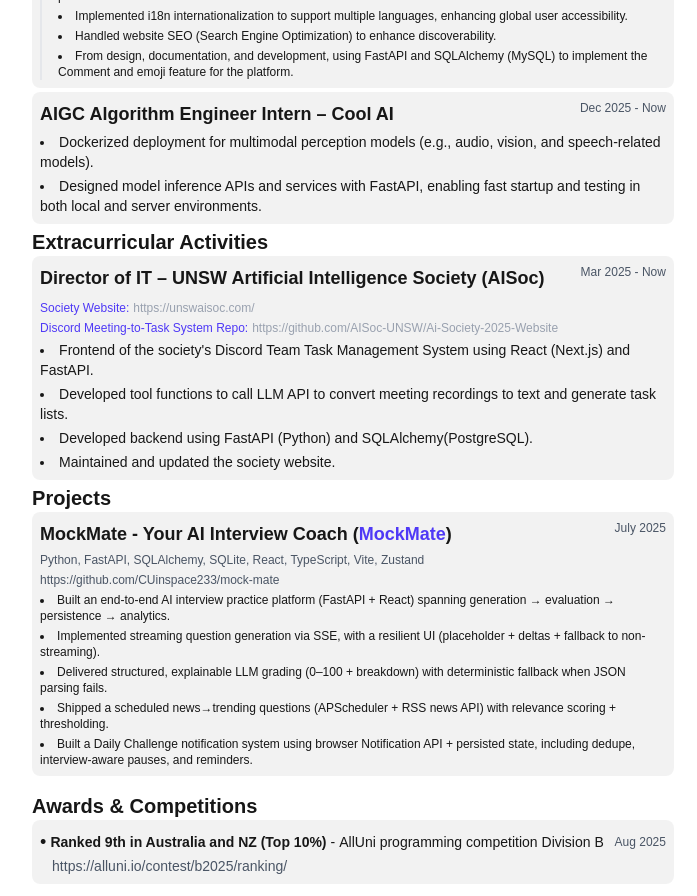
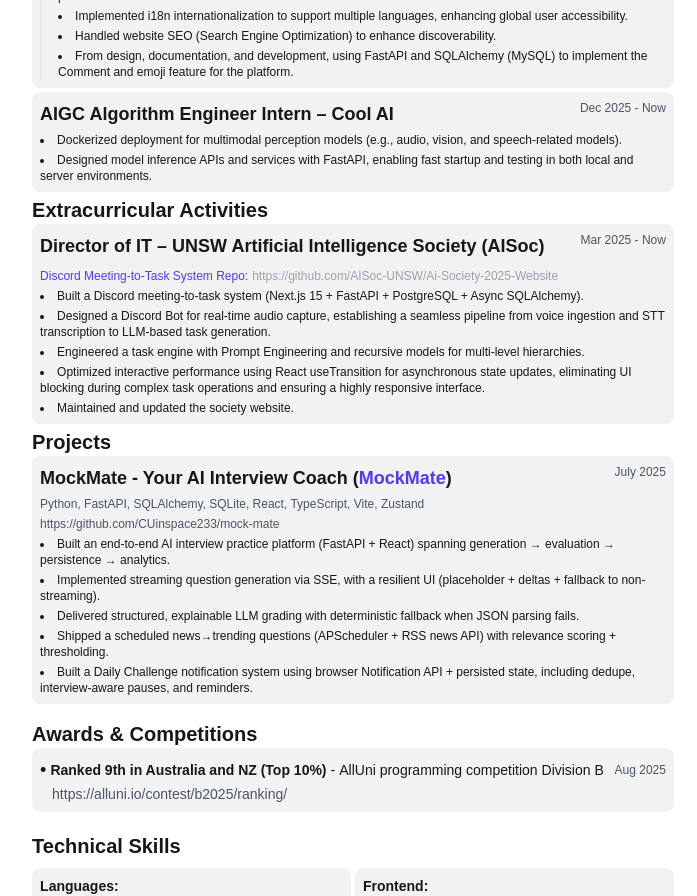
Before and after one commit to CUinspace233/my-resume, a Next.js app: page /en in a window 1280 px wide. Shown: the part 560-1456 px from the top of the page, without its empty margins (287-984 px from the left). Built offline with nearby package versions, Linux system fonts and the light colour scheme.

Commit message:
Refine achievement descriptions in English and Chinese message files for the society's Discord Meeting-to-Task System, enhancing clarity and detail. Adjust list styling in the Experience and Societies components for improved readability.

```diff
--- a/messages/en.json
+++ b/messages/en.json
@@ -98,7 +98,7 @@
           "description": [
             "Built an end-to-end AI interview practice platform (FastAPI + React) spanning generation → evaluation → persistence → analytics.",
             "Implemented streaming question generation via SSE, with a resilient UI (placeholder + deltas + fallback to non-streaming).",
-            "Delivered structured, explainable LLM grading (0–100 + breakdown) with deterministic fallback when JSON parsing fails.",
+            "Delivered structured, explainable LLM grading with deterministic fallback when JSON parsing fails.",
             "Shipped a scheduled news→trending questions (APScheduler + RSS news API) with relevance scoring + thresholding.",
             "Built a Daily Challenge notification system using browser Notification API + persisted state, including dedupe, interview-aware pauses, and reminders."
           ]
@@ -113,9 +113,10 @@
           "position": "Director of IT",
           "period": "Mar 2025 - Now",
           "achievements": [
-            "Frontend of the society's Discord Team Task Management System using React (Next.js) and FastAPI.",
-            "Developed tool functions to call LLM API to convert meeting recordings to text and generate task lists.",
-            "Developed backend using FastAPI (Python) and SQLAlchemy(PostgreSQL).",
+            "Built a Discord meeting-to-task system (Next.js 15 + FastAPI + PostgreSQL + Async SQLAlchemy).",
+            "Designed a Discord Bot for real-time audio capture, establishing a seamless pipeline from voice ingestion and STT transcription to LLM-based task generation.",
+            "Engineered a task engine with Prompt Engineering and recursive models for multi-level hierarchies.",
+            "Optimized interactive performance using React useTransition for asynchronous state updates, eliminating UI blocking during complex task operations and ensuring a highly responsive interface.",
             "Maintained and updated the society website."
           ],
           "repoUrl": "https://github.com/AISoc-UNSW/Ai-Society-2025-Website",
--- a/messages/zh.json
+++ b/messages/zh.json
@@ -113,10 +113,11 @@
           "position": "IT部门部长 (Director)",
           "period": "2025年3月 - 至今",
           "achievements": [
-            "使用 React (Next.js) 开发社团Discord团队任务管理平台前端任务管理页面。",
-            "使用Python编写调用 LLM API 将会议录音转换为文本并分析生成任务清单的工具函数。",
-            "使用 FastAPI (Python)和 SQLAlchemy (PostgreSQL) 开发后端。",
-            "维护并更新社团网站。"
+            "基于 Next.js 15 + FastAPI + PostgreSQL 构建 Discord 会议转任务系统，利用 Server Actions 和 异步 SQLAlchemy 实现高性能数据交互。",
+            "设计 Discord Bot 捕获实时语音流，构建从 语音采集 (Discord) 到 文本转录 (Whisper) 再到 任务生成 (LLM) 的全自动闭环工作流。",
+            "通过 Prompt Engineering 实现任务的结构化提取与语义去重，并支持多级子任务 (Recursive Hierarchy) 的递归建模与动态交互。",
+            "利用 React useTransition 异步处理复杂任务的状态更新，消除大列表操作中的 UI 阻塞感，确保高并发交互下的界面响应性能",
+            "维护并更新社团网站 (https://unswaisoc.com/)。"
           ],
           "repoUrl": "https://github.com/AISoc-UNSW/Ai-Society-2025-Website",
           "repoDescription": "Discord会议生成任务系统 Repo:",
--- a/src/components/Experience.tsx
+++ b/src/components/Experience.tsx
@@ -37,7 +37,7 @@
             <p className="text-xs text-gray-600 dark:text-gray-400">{item.period}</p>
           </div>
           {item.achievements && item.achievements.length > 0 && (
-            <ul className="list-disc list-inside space-y-1 text-sm">
+            <ul className="list-disc list-inside space-y-1 text-xs">
               {item.achievements.map((achievement, i) => (
                 <li key={i}>{achievement}</li>
               ))}
--- a/src/components/Societies.tsx
+++ b/src/components/Societies.tsx
@@ -28,7 +28,7 @@
             <p className="text-xs text-gray-600 dark:text-gray-400 mb-2">{item.period}</p>
           </div>
           {/* Society Website */}
-          <div className="text-xs text-gray-400 mb-1 flex gap-1">
+          {/* <div className="text-xs text-gray-400 mb-1 flex gap-1">
             {item.societyWebsiteUrl && (
               <>
                 <a
@@ -44,7 +44,7 @@
                 </a>
               </>
             )}
-          </div>
+          </div> */}
           {/* Repo */}
           <div className="text-xs text-gray-400 mb-1 flex gap-1">
             {item.repoUrl && (
@@ -68,7 +68,7 @@
               </>
             )}
           </div>
-          <ul className="list-disc list-inside space-y-1 text-sm">
+          <ul className="list-disc list-inside space-y-1 text-xs">
             {item.achievements.map((achievement, i) => (
               <li key={i}>{achievement}</li>
             ))}
```
